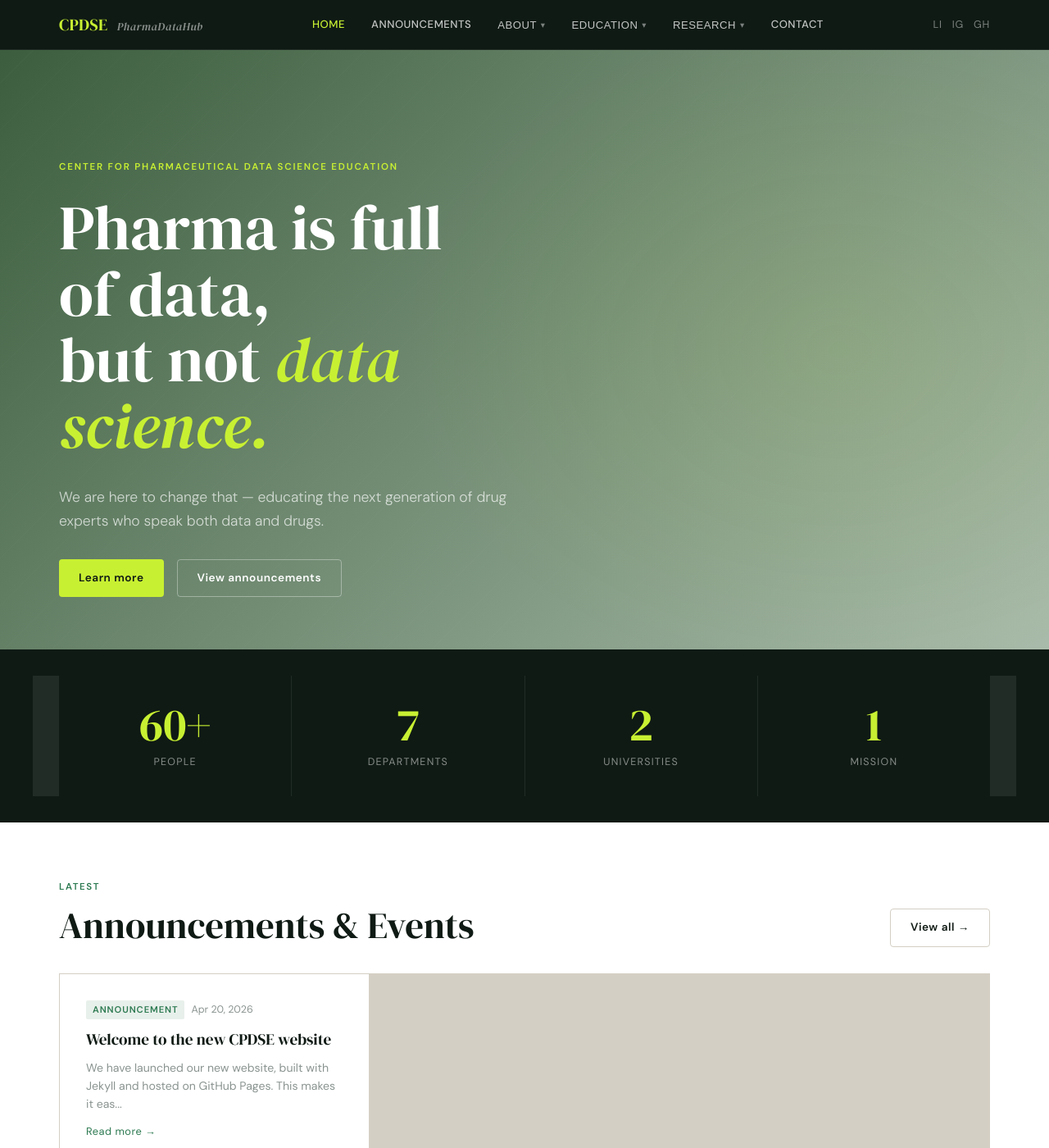
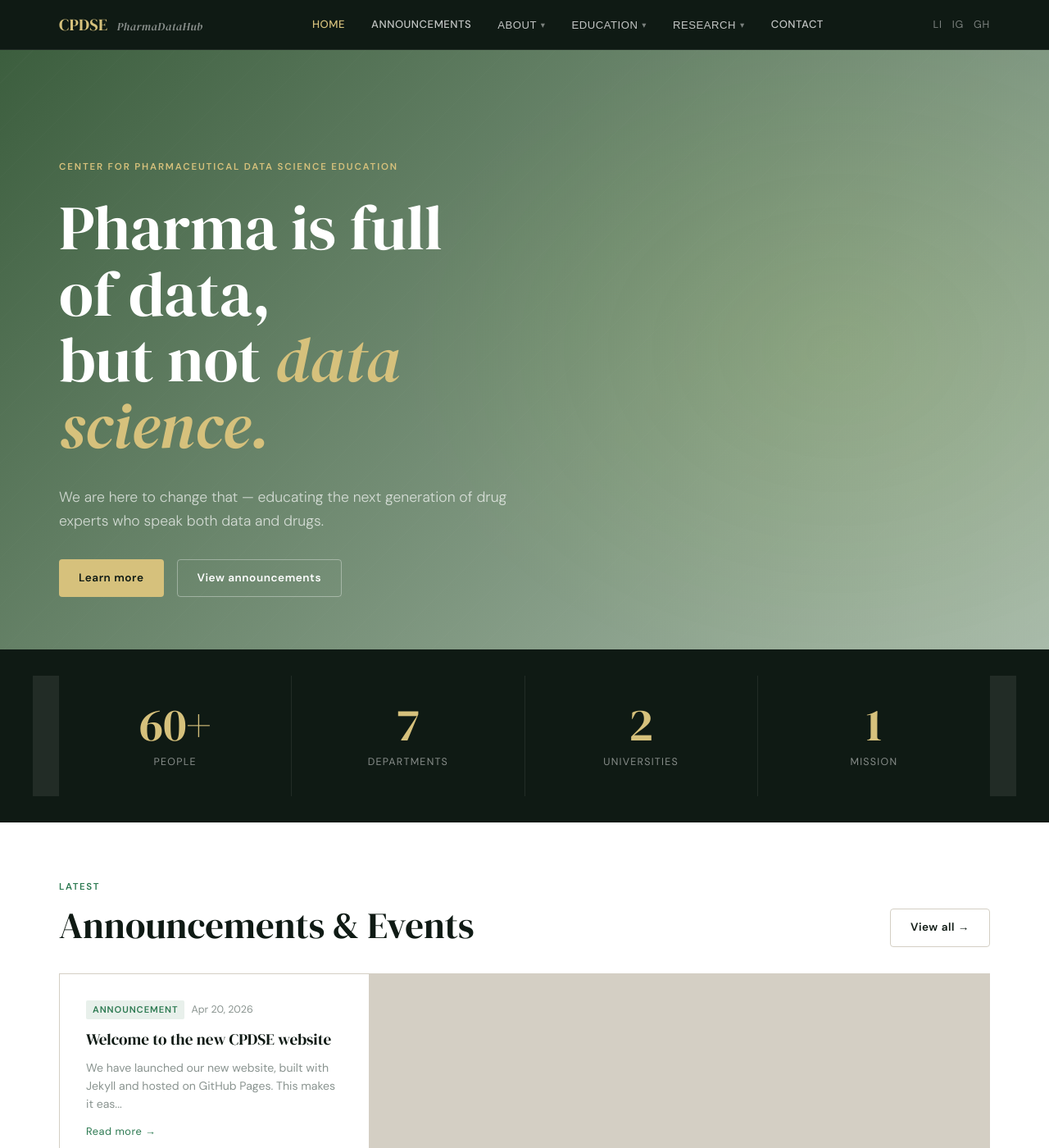
Before and after one commit to CPDSE/PagesCMS, a Jekyll site: the page built from index.md, in a window 1280 px wide and 1400 px high. Shown: the whole window at 82% size. Built offline with Jekyll 4.4.1, drawn with Linux system fonts in a browser that asks for light colours.

Commit message:
Update main.css

```diff
--- a/assets/css/main.css
+++ b/assets/css/main.css
@@ -7,7 +7,7 @@
   --green:      #1a5c38;
   --green-mid:  #2d7a52;
   --green-pale: #e8f0eb;
-  --accent:     #c8f032;
+  --accent:     #D6C17C;
   --muted:      #8a9490;
   --border:     #d4cfc4;
 
```
